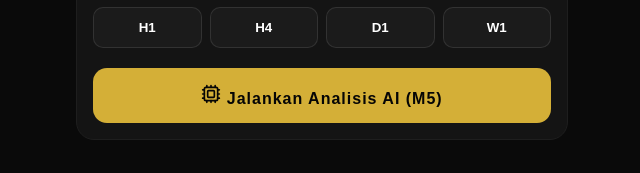
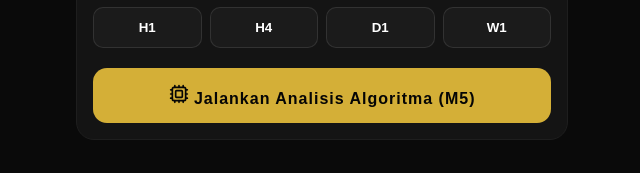
Before and after one commit to suhaimitoamy/ai-chart-analyzer-pwa, a React (Vite) app: page / in a window 1280 px wide. Both pictures are taken after a click on the button "Analisis ICT MTF". Shown: the part 350-523 px from the top of the page, without its empty margins (318-958 px from the left). Built offline with nearby package versions, Linux system fonts and the light colour scheme.

Commit message:
feat: add loading state to analysis button and clarify algorithmic nature

```diff
--- a/src/App.jsx
+++ b/src/App.jsx
@@ -298,6 +298,7 @@ function Nav({a,f,i,l}){return <button className={a?"nav-btn active":"nav-btn"}
 
 export default function App() {
   let [tab, setTab] = useState("Dashboard");
+  let [isAnalyzing, setIsAnalyzing] = useState(false);
   let [mtfData, setMtfData] = useState({});
   let [voiceAlert, setVoiceAlert] = useState(localStorage.getItem("voice_alert") !== "false");
 
@@ -479,6 +480,7 @@ export default function App() {
 
   async function runAnalysis() {
     if (!key.trim()) return log("Error: API Key kosong. Masukkan di tab Settings.");
+    setIsAnalyzing(true);
     if (ws.current?.readyState !== WebSocket.OPEN) setConnStatus("Fallback API");
 
     log(`Memulai MTF fetch data ${tf} dari Twelve Data...`);
@@ -516,6 +518,7 @@ Session: ${ses.name}`;
         log("SETUP WAIT: tunggu kondisi valid.");
       }
     } catch (err) { log("Error Analisa: " + err.message); }
+    setIsAnalyzing(false);
   }
 
   function checkSetup(p) {
@@ -650,8 +653,8 @@ Harga: ${p2(p)}`;
                   </button>
                 ))}
               </div>
-              <button className="action" onClick={runAnalysis} style={{ height: "55px", fontSize: "16px", letterSpacing: "1px" }}>
-                <Cpu size={20} /> Jalankan Analisis AI ({tf})
+              <button className="action" onClick={isAnalyzing ? null : runAnalysis} disabled={isAnalyzing} style={{ height: "55px", fontSize: "16px", letterSpacing: "1px", opacity: isAnalyzing ? 0.7 : 1, cursor: isAnalyzing ? "wait" : "pointer" }}>
+                {isAnalyzing ? "⚙️ Memindai Market..." : <><Cpu size={20} /> Jalankan Analisis Algoritma ({tf})</>}
               </button>
               {latest && <Result x={latest} />}
             </section>
```
